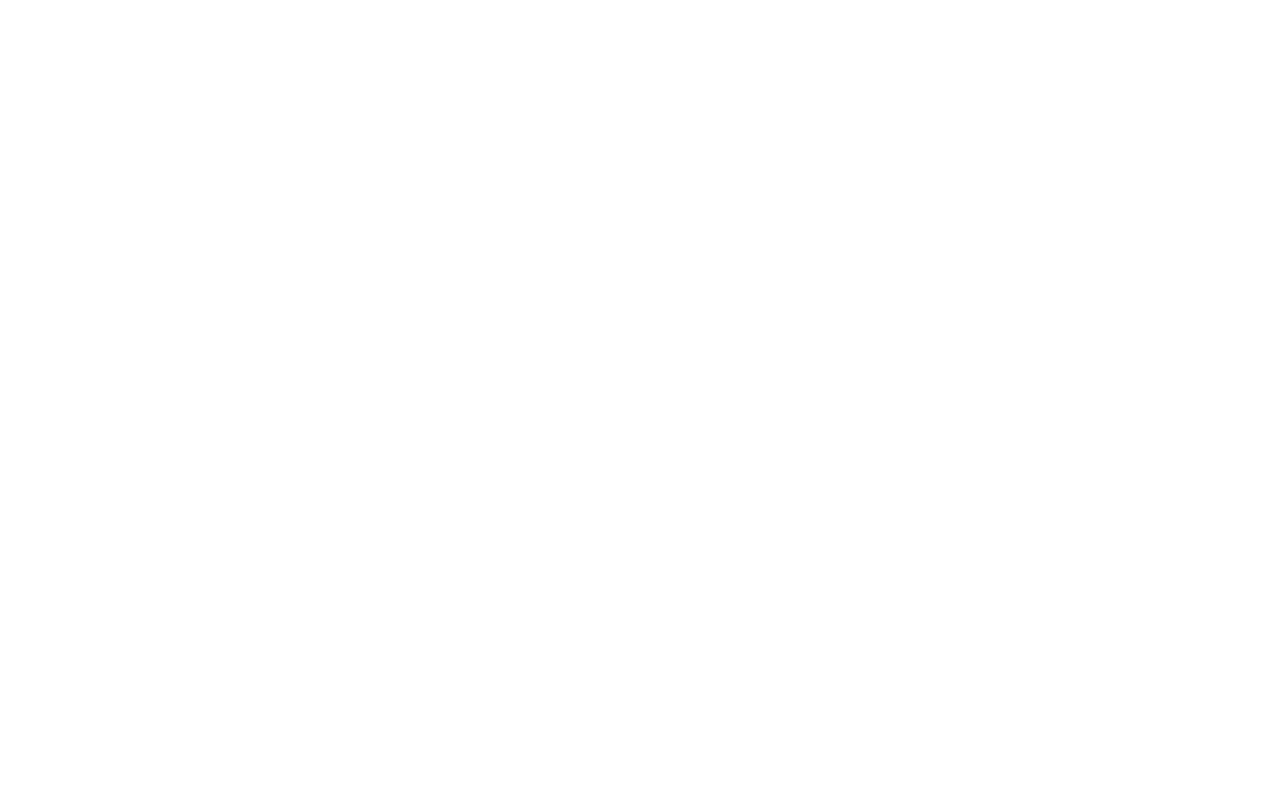
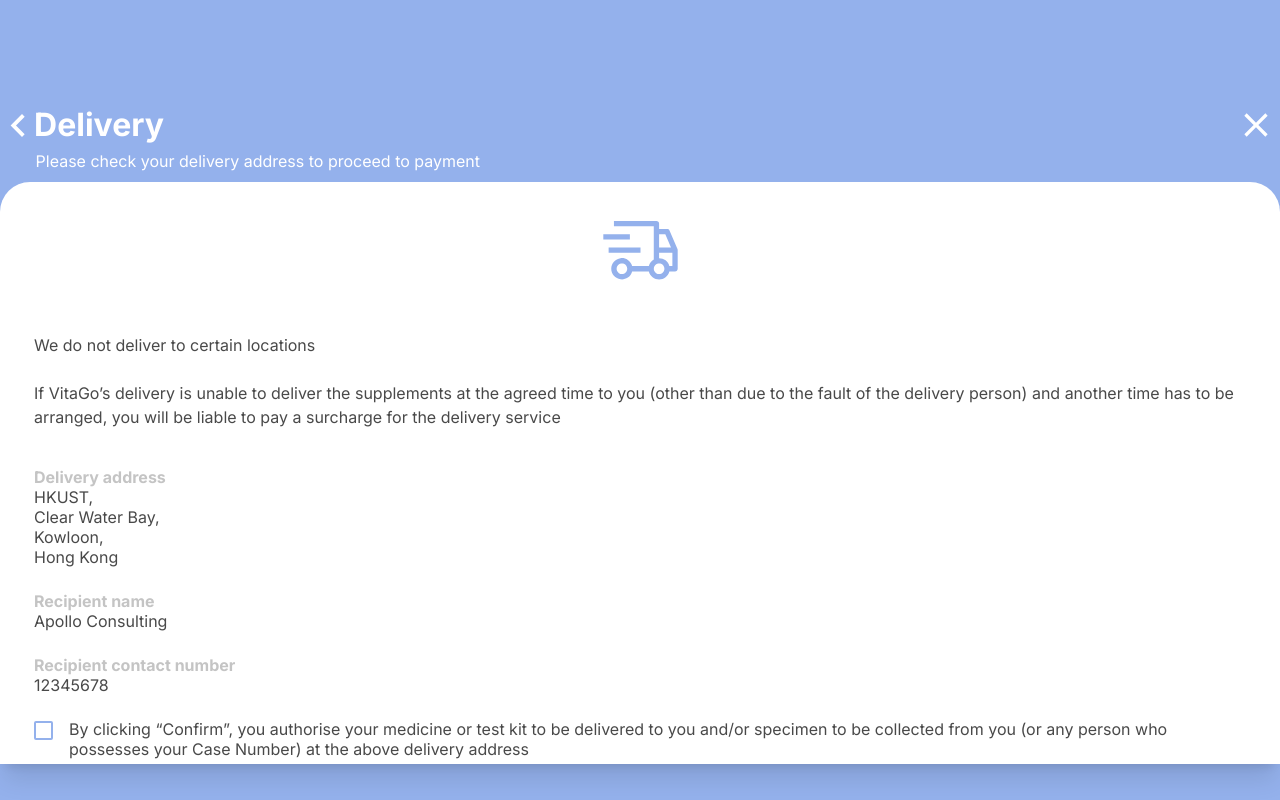
Before and after one commit to Lazbert/TEMG4950K-VitaGo-prototype, a React (Vite) app in the folder frontend/: page /VitaGo/recommendations/delivery in a window 1280 px wide. Before the commit this address had no page. Built offline with nearby package versions, Linux system fonts and the light colour scheme.

Commit message:
delivery page done

```diff
--- a/frontend/src/Routes.tsx
+++ b/frontend/src/Routes.tsx
@@ -5,6 +5,7 @@
 import BookingPage from "./pages/BookingPage";
 import BookingSelectedPage from "./pages/BookingSelectedPage";
 import RecommendationsPage from "./pages/RecommendationsPage";
+import DeliveryPage from "./pages/DeliveryPage";
 
 export default function WebRoutes() {
   return (
@@ -18,6 +19,7 @@
         </Route>
         <Route path="recommendations">
           <Route index element={<RecommendationsPage />} />
+          <Route path="delivery" element={<DeliveryPage />} />
         </Route>
       </Route>
     </Routes>
--- /dev/null
+++ b/frontend/src/components/Checkbox.tsx
@@ -0,0 +1,27 @@
+import { ReactComponent as IconCheckedBox } from "@/assets/icons/IconCheckedBox.svg";
+import { ReactComponent as IconUncheckedBox } from "@/assets/icons/IconUncheckedBox.svg";
+import cx from "classnames";
+
+interface CheckboxProps {
+  state: boolean;
+  onClick: () => void;
+  className?: string;
+}
+
+export const Checkbox: React.FC<CheckboxProps> = ({
+  state,
+  onClick,
+  className,
+}) => {
+  return (
+    <div className={cx("pt-[2px]", className)} onClick={onClick}>
+      {state ? (
+        <IconCheckedBox className="w-[19px] h-[19px]" />
+      ) : (
+        <IconUncheckedBox className="w-[19px] h-[19px]" />
+      )}
+    </div>
+  );
+};
+
+export default Checkbox;
--- a/frontend/src/components/ContentSection.tsx
+++ b/frontend/src/components/ContentSection.tsx
@@ -3,17 +3,20 @@
 interface ContentSectionProps {
   children: React.ReactNode;
   className?: string;
+  overflow?: boolean;
 }
 
 export const ContentSection: React.FC<ContentSectionProps> = ({
   children,
   className,
+  overflow,
 }) => {
   return (
     <div
       className={cx(
         "px-[34px] pt-[23px] pb-[53px] w-full bg-white rounded-t-[30px]",
-        className
+        className,
+        { "overflow-auto scrollbar-hide": overflow }
       )}
     >
       {children}
--- /dev/null
+++ b/frontend/src/components/ContinueButton.tsx
@@ -0,0 +1,12 @@
+export const ContinueButton: React.FC<{ onClick: () => void }> = ({
+  onClick,
+}) => {
+  return (
+    <button
+      onClick={onClick}
+      className="bg-highlightBrick rounded-[40px] px-[106px] py-6 font-bold text-white text-heading-2"
+    >
+      Continue
+    </button>
+  );
+};
--- a/frontend/src/components/TitleSection.tsx
+++ b/frontend/src/components/TitleSection.tsx
@@ -26,7 +26,7 @@
         </div>
         <IconCross className="fill-white w-[40px] h-[40px]" />
       </div>
-      <span className="ml-[26px]">{titleMsg}</span>
+      <span className="ml-[26px] pr-1">{titleMsg}</span>
     </div>
   );
 };
--- /dev/null
+++ b/frontend/src/pages/DeliveryPage.tsx
@@ -0,0 +1,84 @@
+import ContentSection from "../components/ContentSection";
+import TitleSection from "../components/TitleSection";
+import { ReactComponent as IconDelivery } from "@/assets/icons/IconDelivery.svg";
+import Checkbox from "../components/Checkbox";
+import { useState } from "react";
+import { ContinueButton } from "../components/ContinueButton";
+import { useNavigate } from "react-router-dom";
+
+export default function DeliveryPage() {
+  const [checked, setChecked] = useState(false);
+  const nav = useNavigate();
+  return (
+    <>
+      <TitleSection
+        title="Delivery"
+        titleMsg="Please check your delivery address to proceed to payment"
+        allowLastPage
+      />
+      <ContentSection
+        className="mb-[36px] pb-[73px]
+       shadow-xl"
+        overflow
+      >
+        <div className="flex flex-col gap-[38px] mb-[83px]">
+          <div className="flex flex-col items-center gap-[43px]">
+            <IconDelivery className="w-[85px] h-[85px]" />
+            <span>
+              We do not deliver to certain locations
+              <br />
+              <br />
+              If VitaGo’s delivery is unable to deliver the supplements at the
+              agreed time to you (other than due to the fault of the delivery
+              person) and another time has to be arranged, you will be liable to
+              pay a surcharge for the delivery service
+            </span>
+          </div>
+          <div className="flex flex-col gap-6">
+            <div className="flex flex-col leading-tight">
+              <span className="font-bold text-[#C4C4C4]">Delivery address</span>
+              <span>
+                HKUST,
+                <br />
+                Clear Water Bay,
+                <br />
+                Kowloon,
+                <br />
+                Hong Kong
+              </span>
+            </div>
+            <div className="flex flex-col leading-tight">
+              <span className="font-bold text-[#C4C4C4]">Recipient name</span>
+              <span>Apollo Consulting</span>
+            </div>
+            <div className="flex flex-col leading-tight">
+              <span className="font-bold text-[#C4C4C4]">
+                Recipient contact number
+              </span>
+              <span>12345678</span>
+            </div>
+            <div className="flex gap-4">
+              <Checkbox state={checked} onClick={() => setChecked(!checked)} />
+              <span className="leading-tight">
+                By clicking “Confirm”, you authorise your medicine or test kit
+                to be delivered to you and/or specimen to be collected from you
+                (or any person who possesses your Case Number) at the above
+                delivery address
+              </span>
+            </div>
+          </div>
+        </div>
+        <div className="flex flex-col gap-[26px]">
+          <ContinueButton
+            onClick={() => {
+              return;
+            }}
+          />
+          <button className="font-bold text-primaryBlue">
+            Edit delivery profile
+          </button>
+        </div>
+      </ContentSection>
+    </>
+  );
+}
--- a/frontend/src/pages/ExplicitDataPage.tsx
+++ b/frontend/src/pages/ExplicitDataPage.tsx
@@ -7,6 +7,7 @@
 import { ReactComponent as IconCheckedBox } from "@/assets/icons/IconCheckedBox.svg";
 import { ReactComponent as IconUncheckedBox } from "@/assets/icons/IconUncheckedBox.svg";
 import { ReactComponent as IconImage } from "@/assets/icons/IconImage.svg";
+import Checkbox from "../components/Checkbox";
 
 export default function ExplicitDataPage() {
   const nav = useNavigate();
@@ -93,18 +94,7 @@
           </div>
           <div className="flex flex-col mt-[50px] gap-5">
             <div className="flex gap-2">
-              <div
-                className="pt-[2px]"
-                onClick={() => {
-                  setChecked(!checked);
-                }}
-              >
-                {checked ? (
-                  <IconCheckedBox className="w-[19px] h-[19px]" />
-                ) : (
-                  <IconUncheckedBox className="w-[19px] h-[19px]" />
-                )}
-              </div>
+              <Checkbox state={checked} onClick={() => setChecked(!checked)} />
               <span>
                 I agree to the collection of wearables and eHealth data by
                 VitaGo to receive better services
--- a/frontend/src/pages/MainPage.tsx
+++ b/frontend/src/pages/MainPage.tsx
@@ -35,7 +35,7 @@
 
   return (
     <div className="flex">
-      <div className="flex-1 bg-cover bg-no-repeat bg-[url('/images/VitaGo_IconPage.png')]">
+      <div className="flex-1 bg-cover md:bg-contain bg-no-repeat bg-[url('/images/VitaGo_IconPage.png')]">
         <button
           onClick={demoStageHandler}
           className="absolute top-[319px] left-[172px]"
--- a/frontend/src/pages/RecommendationsPage.tsx
+++ b/frontend/src/pages/RecommendationsPage.tsx
@@ -78,7 +78,7 @@
           ))}
         </div>
         <button
-          onClick={() => nav("/delivery")}
+          onClick={() => nav("delivery")}
           className="absolute bottom-[24px] w-[307px] h-[70px] bg-highlightBrick text-white font-bold rounded-[40px]"
         >
           Continue
```
Also changed, not shown: frontend/src/assets/icons/IconDelivery.svg (added).
